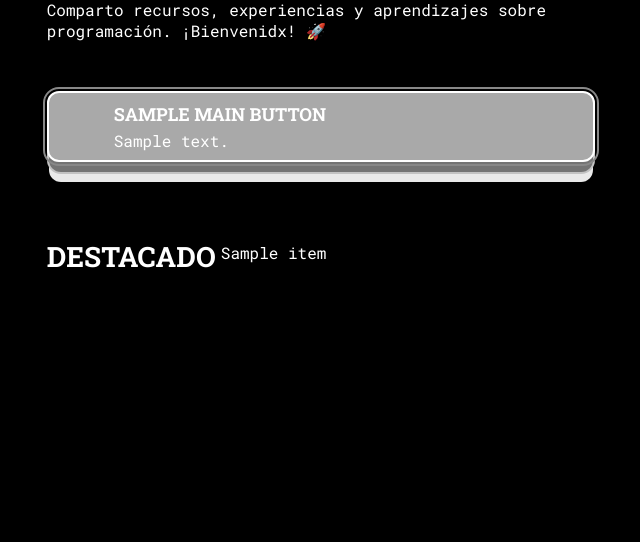
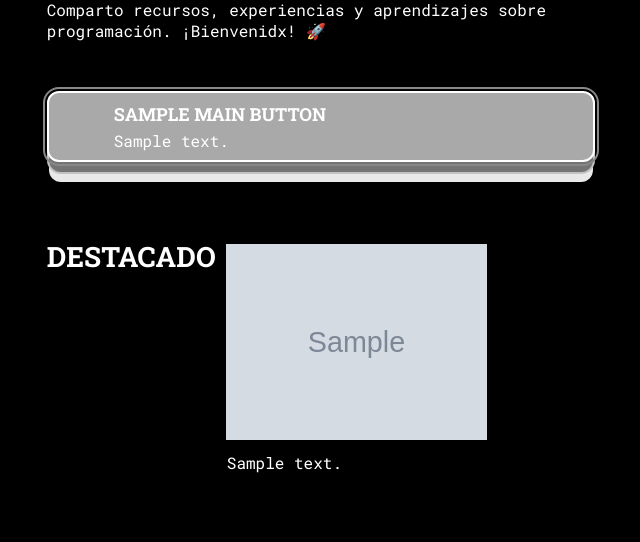
Before and after one commit to chimallidev/chimallidev_links_2, a FastAPI app: template app/templates/index.html in a window 1280 px wide. Shown: the part 501-1043 px from the top of the page, without its empty margins (319-959 px from the left). Before the commit the page ends 769 px from the top, so only its background shows below. Run offline with FastAPI, Linux system fonts and the light colour scheme; the template is opened without the code that fills it: most values are stand-ins (such as "Sample title", 1, 10 or a date in 2020); grey boxes marked "Sample" are stand-in pictures.

Commit message:
Componente card

```diff
--- a/app/routes/home.py
+++ b/app/routes/home.py
@@ -1,7 +1,7 @@
 from fastapi import APIRouter, Request, HTTPException, status
 from fastapi.responses import HTMLResponse
 from app.core.templates import templates
-from app.core.constants import META, HEADER_LINKS, MAIN_BUTTONS
+from app.core.constants import META, HEADER_LINKS, MAIN_BUTTONS, DESTACADOS_CARDS
 
 router = APIRouter()
 
@@ -10,7 +10,8 @@ async def home(request: Request):
     context = {
         "meta": META,
         "header_links": HEADER_LINKS,
-        "main_buttons": MAIN_BUTTONS
+        "main_buttons": MAIN_BUTTONS,
+        "destacados_cards": DESTACADOS_CARDS
     }
 
     try:
--- /dev/null
+++ b/app/static/css/components/chimalli_card_style.css
@@ -0,0 +1,172 @@
+.chimalli-card {
+    position: relative;
+    height: 300px;
+    width: 100%;
+
+    overflow: hidden;
+
+    cursor: pointer;
+
+    background: var(--third-color);
+}
+
+/* -------------------------------- */
+/* EFECTO GLOWING CORNER            */
+/* -------------------------------- */
+
+.chimalli-card::before {
+    content: "";
+    opacity: 0;
+    position: absolute;
+    width: 200%;
+    height: 600px;
+    background: radial-gradient(var(--main-color), transparent);
+    animation: chimalli-card-animate 1.5s linear infinite;
+}
+
+.chimalli-card::after {
+    content: "";
+    position: absolute;
+    inset: 2px;
+    background: var(--third-color);
+}
+/* -------------------------------- */
+/* CONTENIDO REAL                   */
+/* -------------------------------- */
+
+.chimalli-card__content {
+    position: relative;
+
+    z-index: 2;
+    height: 100%;
+    width: 100%;
+    padding: 2px;
+
+    display: flex;
+    flex-direction: column;
+
+    overflow: hidden;
+}
+
+/* -------------------------------- */
+/* ANIMACIÓN                        */
+/* -------------------------------- */
+
+@keyframes chimalli-card-animate {
+    0% {
+        transform: translate(-300px, -300px);
+    }
+
+    25% {
+        transform: translate(0px, -300px);
+    }
+
+    50% {
+        transform: translate(0px, 0px);
+    }
+
+    75% {
+        transform: translate(-300px, 0px);
+    }
+
+    100% {
+        transform: translate(-300px, -300px);
+    }
+}
+
+/* -------------------------------- */
+/* IMAGEN                           */
+/* -------------------------------- */
+
+.chimalli-card__image-container {
+    width: 100%;
+
+    height: 66%;
+
+    overflow: hidden;
+    display: flex;
+    justify-content: center;
+}
+
+.chimalli-card__image {
+    display: block;
+
+
+
+    object-fit: cover;
+
+    object-position: center center;
+
+    transform: scale(1);
+
+    transform-origin: center center;
+
+    transition:
+        transform 0.35s ease;
+}
+
+/* -------------------------------- */
+/* DESCRIPCIÓN                      */
+/* -------------------------------- */
+
+.chimalli-card__description {
+    padding: 4px;
+    margin-top: 8px;
+
+    font-family: "Roboto Mono", monospace;
+
+    color: var(--secondary-color);
+
+    transition:
+        color 0.35s ease;
+}
+
+/* -------------------------------- */
+/* HOVER                            */
+/* -------------------------------- */
+
+@media (hover: hover) and (pointer: fine) {
+
+    .chimalli-card:hover::before {
+        opacity: 1;
+    }
+
+    .chimalli-card:hover .chimalli-card__image {
+        transform: scale(1.05);
+    }
+
+    .chimalli-card:hover .chimalli-card__description {
+        color: var(--main-color);
+    }
+}
+
+/* -------------------------------- */
+/* ACTIVE                           */
+/* -------------------------------- */
+
+.chimalli-card:active::before {
+    opacity: 0;
+}
+
+.chimalli-card:active {
+    box-shadow:
+        inset 0 0 8px var(--main-color-light),
+        inset 0 0 16px var(--main-color-light),
+        inset 0 0 24px var(--main-color-light),
+        0 0 8px var(--main-color-light),
+        0 0 16px var(--main-color-light),
+        0 0 24px var(--main-color-light),
+        0 0 32px var(--main-color-light);
+}
+
+.chimalli-card:active .chimalli-card__image {
+    transform: scale(1.08);
+
+    transition-duration: 0.12s;
+}
+
+.chimalli-card:active .chimalli-card__description {
+    color: var(--main-color-light);
+
+    transition-duration: 0.12s;
+}
--- /dev/null
+++ b/app/templates/components/chimalli_card.html
@@ -0,0 +1,29 @@
+{% macro chimalli_card(card_data={}) %}
+
+{% set image = card_data.get('image', '') %}
+{% set description = card_data.get('description', '') %}
+{% set identifier = card_data.get('id', 'chimalli-card') %}
+
+<article
+    class="chimalli-card"
+    data-id="{{ identifier }}"
+>
+    <div class="chimalli-card__content">
+
+        <div class="chimalli-card__image-container">
+            <img
+                class="chimalli-card__image"
+                src="{{ image }}"
+                alt="{{ description }}"
+                loading="lazy"
+            >
+        </div>
+
+        <div class="chimalli-card__description">
+            {{ description }}
+        </div>
+
+    </div>
+</article>
+
+{% endmacro %}
--- a/app/templates/index.html
+++ b/app/templates/index.html
@@ -2,6 +2,7 @@
 
 {% from 'components/separator.html' import separator %}
 {% from 'components/chimalli_button.html' import chimalli_button %}
+{% from 'components/chimalli_card.html' import chimalli_card %}
 
 {% block components_style %}
 <link rel="stylesheet" href="{{url_for('static', path='css/index_style.css')}}">
@@ -9,6 +10,7 @@
 <link rel="stylesheet" href="{{url_for('static', path='css/components/icon_link_style.css')}}">
 <link rel="stylesheet" href="{{url_for('static', path='css/components/separator_style.css')}}">
 <link rel="stylesheet" href="{{url_for('static', path='css/components/chimalli_button_style.css')}}">
+<link rel="stylesheet" href="{{url_for('static', path='css/components/chimalli_card_style.css')}}">
 {% endblock %}
 
 {% block content %}
@@ -41,12 +43,13 @@
         <h2 class="index__h2">
             {{ "Destacado" | upper }}
         </h2>
-
-        {% for item in destacados %}
-        <article class="index__destacado-item">
-            {{ item }}
-        </article>
-        {% endfor %}
+        {% if destacados_cards %}
+            {% for card in destacados_cards %}
+                <article class="index__destacado-item">
+                    {{ chimalli_card(card) }}
+                </article>
+            {% endfor %}
+        {% endif %}
 
     </section>
 
```
Also changed, not shown: app/core/constants.py (+14 -0 lines).
